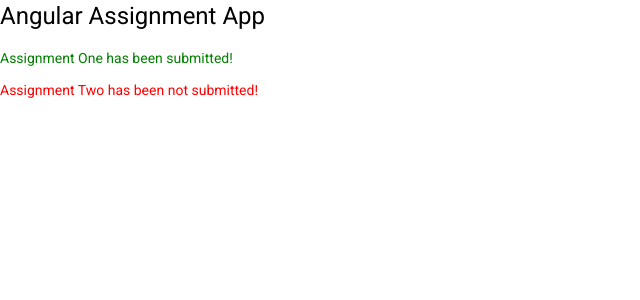
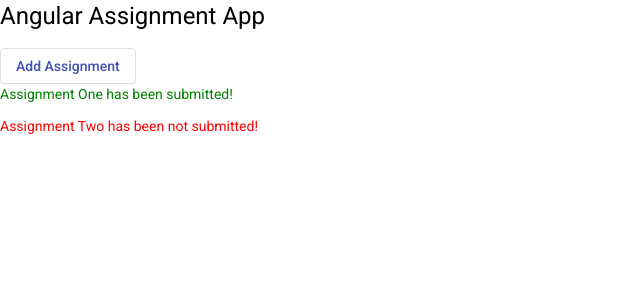
Before and after one commit to maluvadumurali/AngularApp, an Angular app: page / in a window 1280 px wide. Shown: the top 300 px of the page, without its empty margins (0-640 px from the left). Built offline with nearby package versions, Linux system fonts and the light colour scheme.

Commit message:
data binding forms 1

```diff
--- a/src/app/assignments/assignments.component.html
+++ b/src/app/assignments/assignments.component.html
@@ -1,9 +1,6 @@
-<!-- <div *ngFor="let assignment of assignments"
-    [ngStyle]="{'color': assignment.submitted === true ? 'green' : 'red'}"> -->
-
-<!-- <div *ngFor="let assignment of assignments"
-    [ngClass]="{'submitted':assignment.submitted === true,
-        'unsubmitted': assignment.submitted ===false}"> -->
+<form ngForm #assignmentsForm>
+    <button mat-stroked-button [disabled]="!enabled" color='primary'>Add Assignment</button>
+</form>
 
 <div *ngFor="let assignment of assignments">
 
--- a/src/app/assignments/assignments.component.ts
+++ b/src/app/assignments/assignments.component.ts
@@ -7,12 +7,15 @@
 })
 export class AssignmentsComponent implements OnInit {
   title = "My Assignment App";
-
+  enabled = false;
   assignments =[{name:'One',dueDate:'2018-01-01',submitted:true},
                 {name:'Two',dueDate:'2019-01-01',submitted:false}]
   constructor() { }
 
   ngOnInit(): void {
+    setTimeout(() => {
+      this.enabled = true;
+    },2000);
   }
 
 }
```
Also changed, not shown: src/app/app.module.ts (+11 -1 lines).
